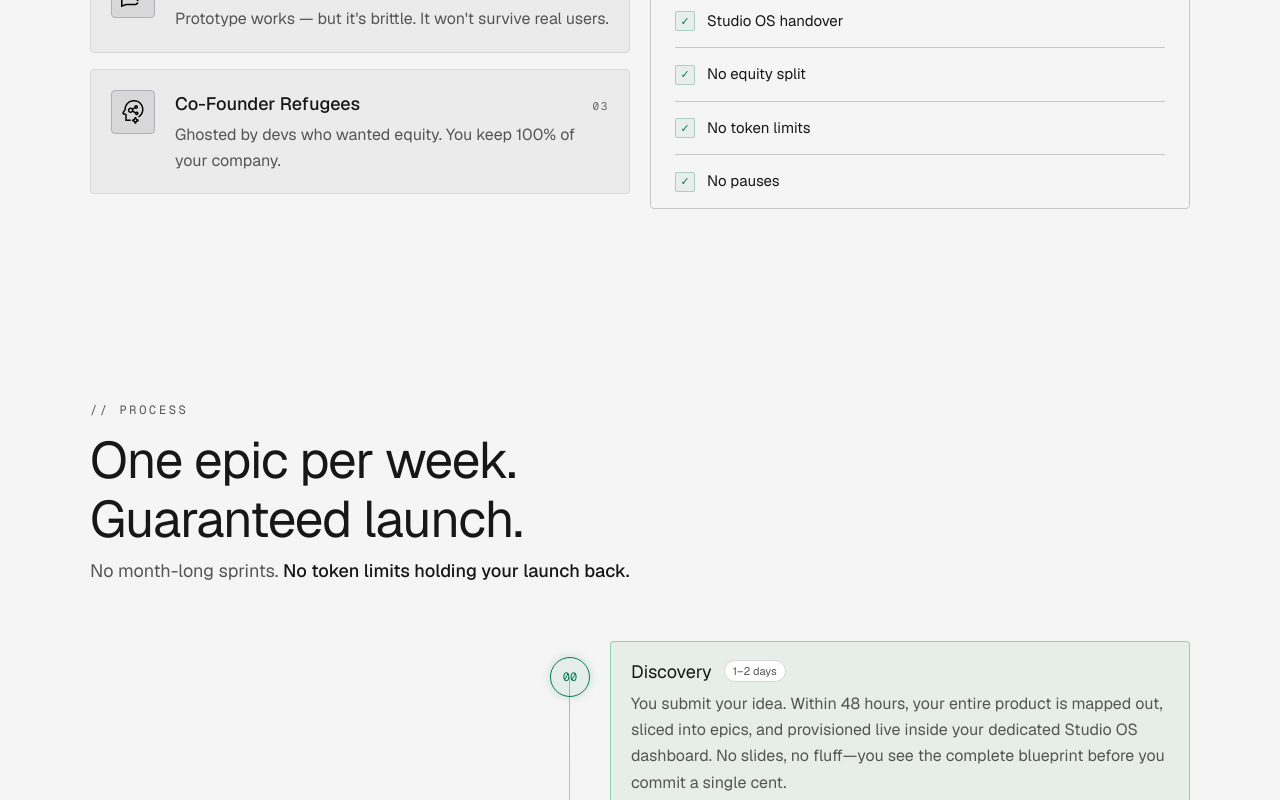
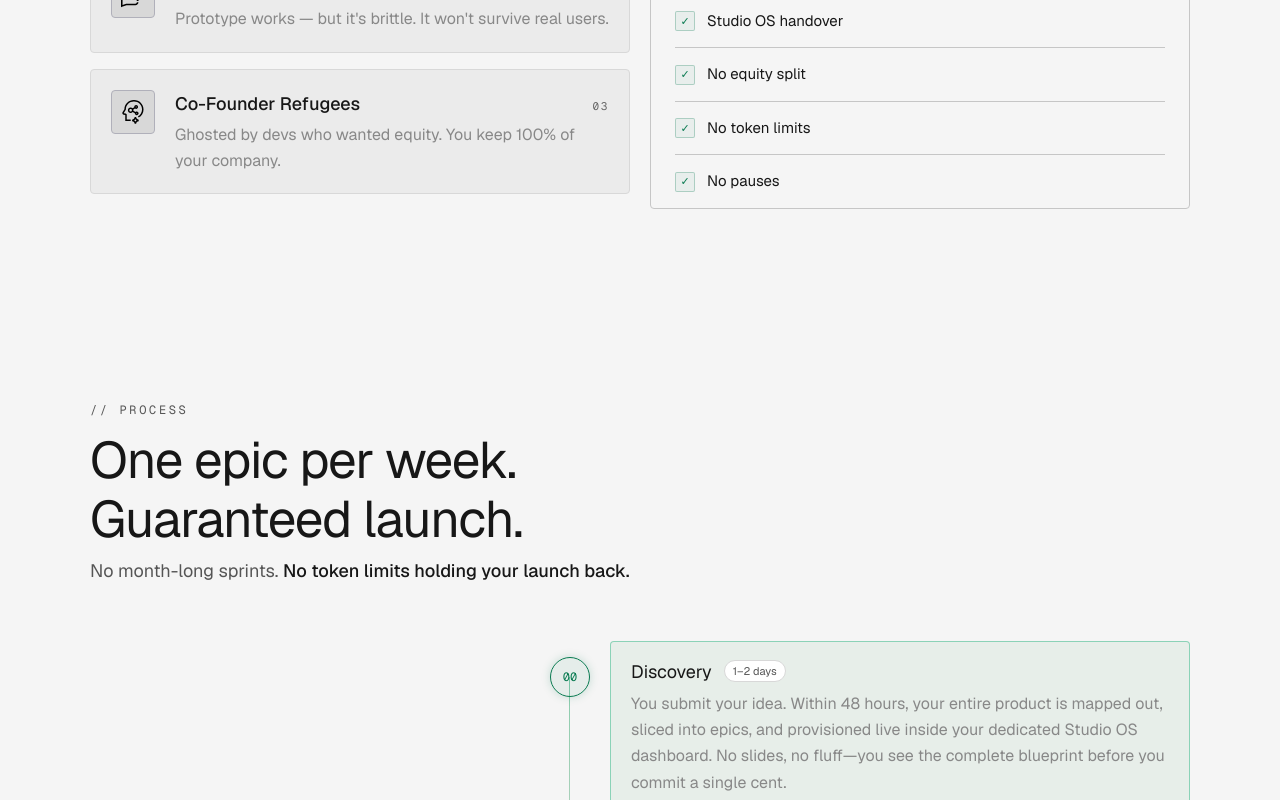
Before and after one commit to rup2701/appnomics-landing, a Next.js app: page / in a window 1280 px wide. Shown: the part 1360-2160 px from the top of the page. Built offline with nearby package versions, Linux system fonts and the light colour scheme.

Commit message:
refactor: Update text color and size in ProcessSection and WhoIsThisFor components for improved readability

```diff
--- a/components/sections/ProcessSection.tsx
+++ b/components/sections/ProcessSection.tsx
@@ -127,7 +127,7 @@ export default function ProcessSection() {
                         </span>
                       )}
                     </div>
-                    <p className="text-md text-[#555] leading-[1.65] font-sans max-w-[640px]">
+                    <p className="lg:text-md text-[#888] leading-[1.65] font-sans max-w-[640px]">
                       {step.detail}
                     </p>
                   </div>
--- a/components/sections/WhoIsThisFor.tsx
+++ b/components/sections/WhoIsThisFor.tsx
@@ -70,7 +70,7 @@ export default function WhoThisIsFor() {
                       0{i + 1}
                     </span>
                   </div>
-                  <p className="text-base text-[#555] font-sans leading-[1.6] mt-1">
+                  <p className="lg:text-md text-[#888] font-sans leading-[1.6] mt-1">
                     {item.desc}
                   </p>
                 </div>
```
